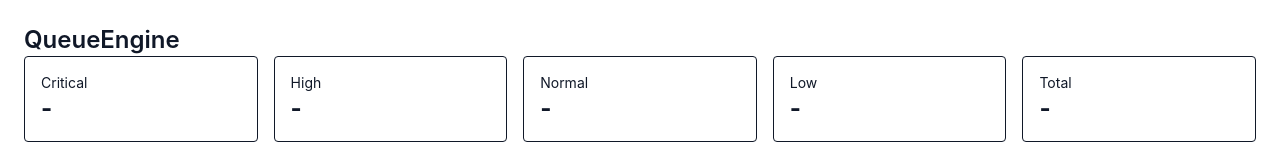
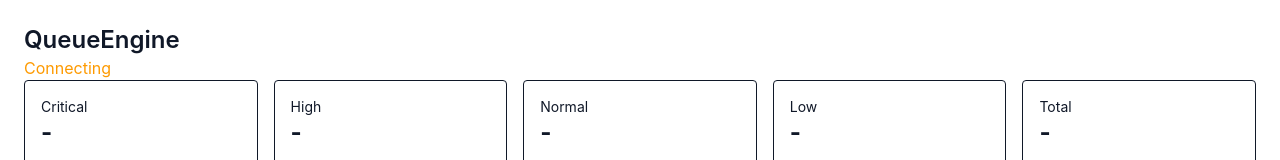
Before and after one commit to Kartik-Shrimali/QueueEngine, a React (Vite) app in the folder apps/dashboard/: page / in a window 1280 px wide. Both pictures are taken after typing "Sample123" into the empty fields and a click on the button "Connect". Shown: the top 160 px of the page. Built offline with nearby package versions, Linux system fonts and the light colour scheme; no server answers.

Commit message:
Added connection status, login return on failed connect, throughput history state

```diff
--- a/apps/dashboard/src/App.tsx
+++ b/apps/dashboard/src/App.tsx
@@ -1,52 +1,80 @@
 import { useEffect, useRef, useState } from "react";
 import { connect } from "./lib/ws";
 import Login from "./components/Login";
-import {type JobEvent, type Stats} from "@queueengine/shared"
+import { type JobEvent, type Stats } from "@queueengine/shared"
 import Depth from "./components/Depth";
-import type { LogRow } from "./lib/types";
+import type { ConnectionStatus, LogRow, ThroughputPoint } from "./lib/types";
 import JobLog from "./components/JobLog";
 import Workers from "./components/Workers";
 
+const statusText: Record<ConnectionStatus, string> = {
+    connecting: "Connecting",
+    connected: "Connected",
+    reconnecting: "Disconnected, retrying",
+    failed: ""
+};
+
 export default function App() {
-    const [adminKey , setAdminKey] = useState<string | null>(null);
-    const [stats , setStats] = useState<Stats | null>(null);
-    const [rows , setRows] = useState<LogRow[]>([]);
+    const [adminKey, setAdminKey] = useState<string | null>(null);
+    const [stats, setStats] = useState<Stats | null>(null);
+    const [rows, setRows] = useState<LogRow[]>([]);
+    const [history, setHistory] = useState<ThroughputPoint[]>([]);
+    const [errorMessage, setErrorMessage] = useState<string | null>(null);
+    const [status, setStatus] = useState<ConnectionStatus>("connecting");
     const nextId = useRef(0)
 
     useEffect(() => {
-        if(adminKey === null) return;
+        if (adminKey === null) return;
+        setErrorMessage(null);
         const socketClose = connect(
             import.meta.env.VITE_BROKER_URL,
             adminKey,
             (msg) => {
-                if(msg.t === "snapshot" || msg.t === "state"){
+                if (msg.t === "snapshot" || msg.t === "state") {
                     setStats(msg.stats);
                 }
-                if(msg.t === "events"){
-                    const eventList : LogRow[] = [];
+                if (msg.t === "events") {
+                    const eventList: LogRow[] = [];
                     const reversedList = msg.events.reverse();
 
-                    reversedList.forEach((event : JobEvent) => {
+                    reversedList.forEach((event: JobEvent) => {
                         eventList.push({
-                            kind : "event",
-                            id : nextId.current,
-                            event : event
+                            kind: "event",
+                            id: nextId.current,
+                            event: event
                         })
                         nextId.current++;
                     })
 
-                    if(msg.dropped > 0){
+                    if (msg.dropped > 0) {
                         eventList.push({
-                            kind : "gap",
-                            id : nextId.current,
-                            dropped : msg.dropped
+                            kind: "gap",
+                            id: nextId.current,
+                            dropped: msg.dropped
                         })
                         nextId.current++;
                     }
 
                     setRows((prev) => {
-                        return [...eventList , ...prev].slice(0,200)
+                        return [...eventList, ...prev].slice(0, 200)
                     })
+                }
+
+                if (msg.t === "state") {
+                    const at = Date.now();
+                    const completed = msg.stats.throughput.completedPerSec;
+                    const failed = msg.stats.throughput.failedPerSec;
+
+                    setHistory((prev) => {
+                        return [...prev, { at, completed, failed }].slice(-60);
+                    })
+                }
+            },
+            (newStatus) => {
+                setStatus(newStatus)
+                if (newStatus === "failed") {
+                    setAdminKey(null);
+                    setErrorMessage("Could not connect. Check the key and that the broker is running.")
                 }
             }
         );
@@ -56,10 +84,16 @@ export default function App() {
     return (
         <div className="min-h-screen bg-white text-gray-900 dark:bg-gray-900 dark:text-gray-100 p-6">
             <h1 className="text-2xl font-semibold">QueueEngine</h1>
+            {adminKey !== null ? (
+                <p className={status === "connected" ? "text-green-500" : "text-amber-500"}>
+                    {statusText[status]}
+                </p>
+            ) : null}
+            {errorMessage !== null ? <p className="text-red-500">{errorMessage}</p> : null}
             {adminKey === null ? <Login onLogin={setAdminKey}></Login> : null}
             {adminKey !== null ? <Depth stats={stats}></Depth> : null}
             {adminKey !== null ? <Workers stats={stats}></Workers> : null}
-            {adminKey !== null ? <JobLog rows={rows}/> : null}
+            {adminKey !== null ? <JobLog rows={rows} /> : null}
         </div>
     );
 }
--- a/apps/dashboard/src/lib/types.ts
+++ b/apps/dashboard/src/lib/types.ts
@@ -9,4 +9,12 @@ export type LogRow =
         kind: "gap",
         id: number,
         dropped: number
-    }
+    };
+
+export type ThroughputPoint = {
+    at : number,
+    completed : number,
+    failed : number
+}
+
+export type ConnectionStatus = "connecting" | "connected" | "reconnecting" | "failed"
--- a/apps/dashboard/src/lib/ws.ts
+++ b/apps/dashboard/src/lib/ws.ts
@@ -1,10 +1,12 @@
 import { computeBackoff } from "@queueengine/shared";
+import type { ConnectionStatus } from "./types";
 
-export function connect(brokerUrl: string, key: string, onMessage: (msg: any) => void) {
+export function connect(brokerUrl: string, key: string, onMessage: (msg: any) => void, onStatus: (status: ConnectionStatus) => void) {
     let attempt = 1;
     let stopped = false;
     let timer: number | undefined = undefined;
     let currentSocket: WebSocket | undefined = undefined;
+    let everOpened = false;
     const wsUrl = brokerUrl.replace(/^http/, "ws") + "/ws?key=" + key;
 
     function open() {
@@ -12,25 +14,30 @@ export function connect(brokerUrl: string, key: string, onMessage: (msg: any) =>
         currentSocket = socket;
 
         socket.onopen = () => {
+            everOpened = true;
+            onStatus("connected");
             attempt = 1;
-            console.log("ws open");
         }
         socket.onmessage = (e) => onMessage(JSON.parse(e.data));
         socket.onclose = (e) => {
-            console.log("ws closed", e.code);
             if (stopped === true) return;
 
+            if(everOpened === false) {
+                onStatus("failed");
+                return;
+            }
+
+            onStatus("reconnecting");
             const waitTime = computeBackoff(attempt);
             attempt++;
 
             timer = window.setTimeout(open, waitTime);
-            console.log(waitTime);
         }
-        socket.onerror = () => console.log("ws error");
+        socket.onerror = () => {}
 
         return socket;
     }
-
+    onStatus("connecting");
     open();
 
     return function close() {
```
